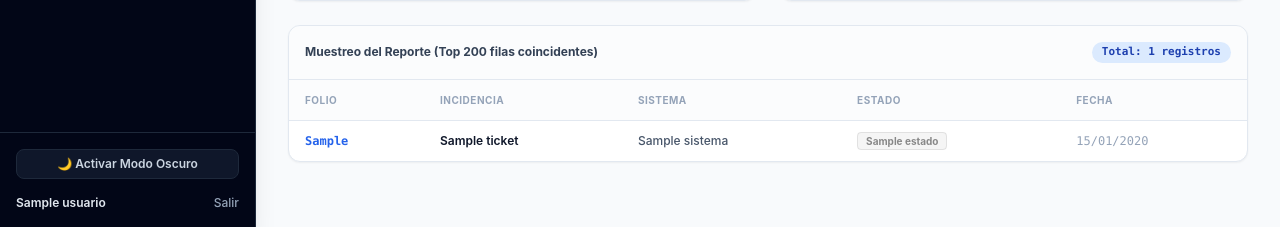
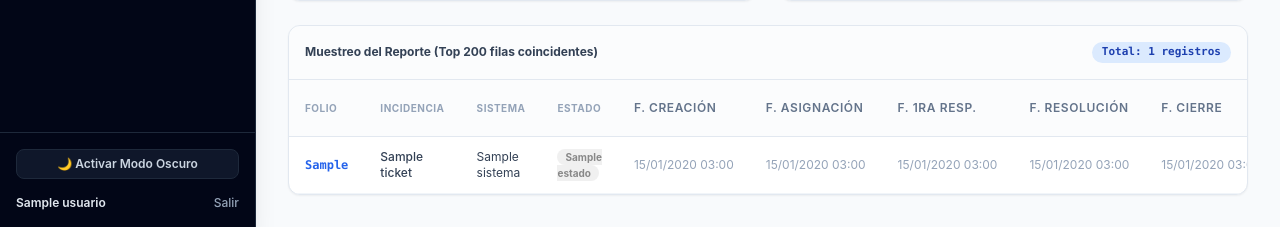
Before and after one commit to ilegardas/ticket-manager, a Django app: template templates/configuracion/reportes.html in a window 1280 px wide. Shown: the part 644-871 px from the top of the page. Run offline with Django 5.2, Linux system fonts and the light colour scheme; a user stored in the database is signed in; tables that the repository leaves empty hold one stand-in row (values such as "Sample post"); the template is opened without the code that fills it: values that come from a table or form of the project are taken from there, most other values are stand-ins (such as "Sample title", 1, 10 or a date in 2020); parts of the project's set-up code (start-up, migrations or seed data) failed here and were passed over; some libraries are stand-ins or nearby versions.

Commit message:
Enhance report layout with additional timestamp columns
Added new columns for timestamps and metrics in the report table. Updated chart rendering logic for improved performance.

```diff
--- a/templates/configuracion/partials/reportes_resultados.html
+++ b/templates/configuracion/partials/reportes_resultados.html
@@ -26,21 +26,35 @@
                     <th class="py-3 px-4">Incidencia</th>
                     <th class="py-3 px-4">Sistema</th>
                     <th class="py-3 px-4">Estado</th>
-                    <th class="py-3 px-4">Fecha</th>
+                    <!-- 🌟 Nuevas columnas BI -->
+                    <th class="px-4 py-3 text-left text-xs font-semibold text-slate-500 uppercase tracking-wider">F. Creación</th>
+                    <th class="px-4 py-3 text-left text-xs font-semibold text-slate-500 uppercase tracking-wider">F. Asignación</th>
+                    <th class="px-4 py-3 text-left text-xs font-semibold text-slate-500 uppercase tracking-wider">F. 1ra Resp.</th>
+                    <th class="px-4 py-3 text-left text-xs font-semibold text-slate-500 uppercase tracking-wider">F. Resolución</th>
+                    <th class="px-4 py-3 text-left text-xs font-semibold text-slate-500 uppercase tracking-wider">F. Cierre</th>
+                    <th class="px-4 py-3 text-left text-xs font-semibold text-slate-500 uppercase tracking-wider">T. Atención</th>
+                    <th class="px-4 py-3 text-left text-xs font-semibold text-slate-500 uppercase tracking-wider">T. Pausa</th>
                 </tr>
             </thead>
             <tbody class="divide-y divide-slate-100 dark:divide-slate-800 text-slate-600 dark:text-slate-300">
                 {% for tk in tickets %}
-                <tr class="hover:bg-slate-50/50 dark:hover:bg-darkBg/20 transition">
-                    <td class="py-3 px-4 font-mono font-bold text-blue-600 dark:text-darkTextSub">{{ tk.folio }}</td>
-                    <td class="py-3 px-4 font-semibold text-slate-900 dark:text-slate-100">{{ tk.titulo }}</td>
-                    <td class="py-3 px-4 font-medium">{{ tk.sistema.nombre|default:"—" }}</td>
-                    <td class="py-3 px-4">
-                        <span class="px-2 py-0.5 rounded text-[10px] font-bold border" style="background-color: {{ tk.estado.color }}15; color: {{ tk.estado.color }}; border-color: {{ tk.estado.color }}30">
+                <tr class="border-b border-slate-100 dark:border-slate-800 text-xs text-slate-700 dark:text-slate-300">
+                    <td class="px-4 py-3 font-mono font-bold text-blue-600">{{ tk.folio }}</td>
+                    <td class="px-4 py-3 font-medium">{{ tk.titulo }}</td>
+                    <td class="px-4 py-3">{{ tk.sistema.nombre|default:"—" }}</td>
+                    <td class="px-4 py-3">
+                        <span class="px-2 py-0.5 rounded-full text-[10px] font-bold" style="background-color: {{ tk.estado.color }}20; color: {{ tk.estado.color }};">
                             {{ tk.estado.nombre }}
                         </span>
                     </td>
-                    <td class="py-3 px-4 text-slate-400 dark:text-slate-500 font-mono">{{ tk.fecha_creacion|date:"d/m/Y" }}</td>
+                    <!-- 🌟 Render de marcas de tiempo e indicadores numéricos -->
+                    <td class="px-4 py-3 whitespace-nowrap text-slate-400">{{ tk.fecha_creacion|date:"d/m/Y H:i" }}</td>
+                    <td class="px-4 py-3 whitespace-nowrap text-slate-400">{{ tk.fecha_asignacion|date:"d/m/Y H:i"|default:"—" }}</td>
+                    <td class="px-4 py-3 whitespace-nowrap text-slate-400">{{ tk.fecha_primera_respuesta|date:"d/m/Y H:i"|default:"—" }}</td>
+                    <td class="px-4 py-3 whitespace-nowrap text-slate-400">{{ tk.fecha_resolucion|date:"d/m/Y H:i"|default:"—" }}</td>
+                    <td class="px-4 py-3 whitespace-nowrap text-slate-400">{{ tk.fecha_cierre|date:"d/m/Y H:i"|default:"—" }}</td>
+                    <td class="px-4 py-3 font-semibold text-emerald-600 dark:text-emerald-400">{{ tk.tiempo_atencion_minutos|default:"0" }} min</td>
+                    <td class="px-4 py-3 font-semibold text-amber-600 dark:text-amber-400">{{ tk.tiempo_pausa_minutos|default:"0" }} min</td>
                 </tr>
                 {% empty %}
                 <tr>
```
